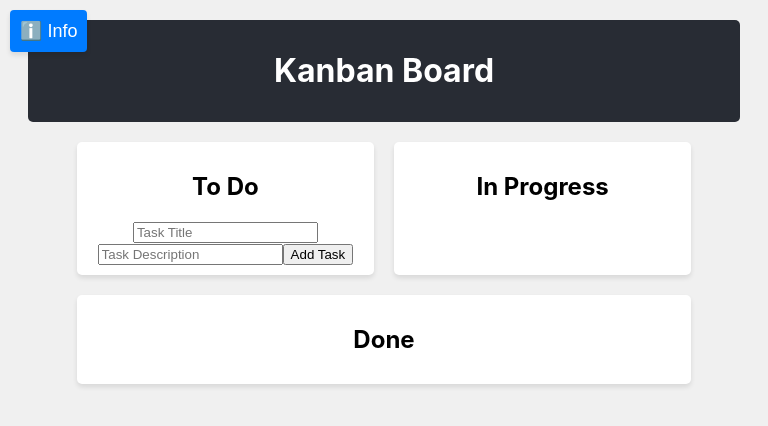
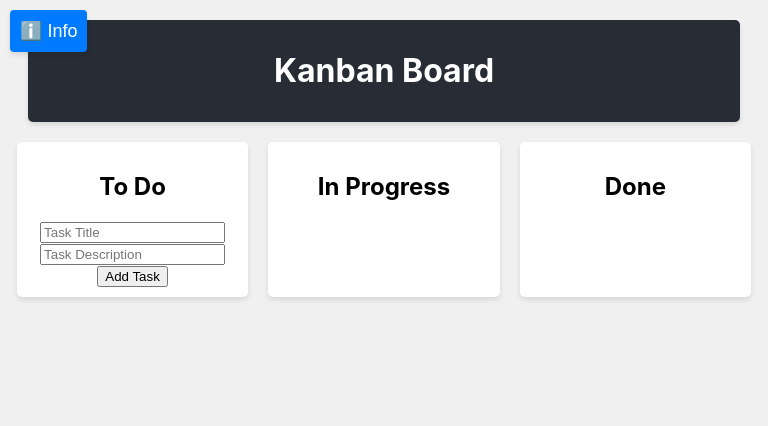
Before and after one commit to vquijano12/my-kanban-board, a React (Create React App) app in the folder kanban-board/: page / in a window 768 px wide. Shown: the top 426 px of the page. Built offline with nearby package versions, Linux system fonts and the light colour scheme.

Commit message:
style: add box shadow to Kanban board header box
- Added box shadow property to the Kanban header box.
- Modified the max width of the board on medium devices to 100%.

```diff
--- a/kanban-board/src/App.css
+++ b/kanban-board/src/App.css
@@ -9,6 +9,7 @@
   text-align: center;
   padding: 10px;
   background-color: #282c34;
+  box-shadow: 0 3px 5px rgba(0, 0, 0, 0.1);
   color: white;
   width: 75%;
   margin: 20px auto 0 auto;
@@ -48,7 +49,7 @@
   }
 
   .App-main {
-    max-width: 80%;
+    max-width: 100%;
   }
 }
 
```
